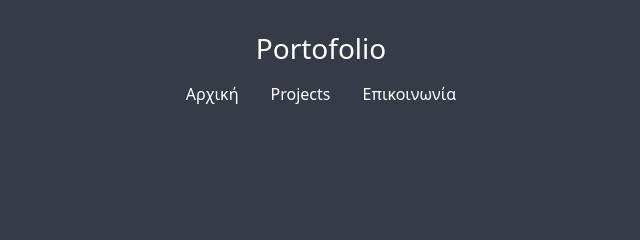
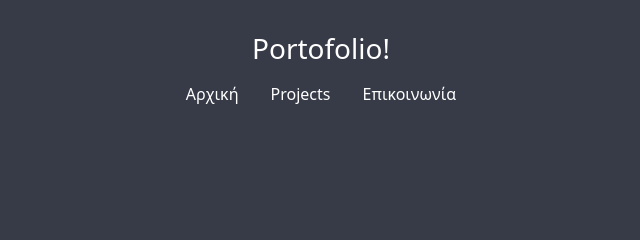
Before and after one commit to konkornarakis/Personal, a plain HTML site: page index.html in a window 1280 px wide. Shown: the top 240 px of the page, 319-959 px from the left. Drawn offline with nearby package versions, Linux system fonts and the light colour scheme.

Commit message:
Update index.html

```diff
--- a/index.html
+++ b/index.html
@@ -20,7 +20,7 @@
       class="container-fluid d-flex flex-column p-3 mx-auto h-100 text-center text-white"
     >
       <header class="mb-auto pt-3">
-        <h3 class="masthead-brand">Portofolio</h3>
+        <h3 class="masthead-brand">Portofolio!</h3>
         <nav class="nav nav-masthead justify-content-center">
           <a class="nav-link active text-white" href="#">Αρχική</a>
           <a class="nav-link text-white" href="#">Projects</a>
```
